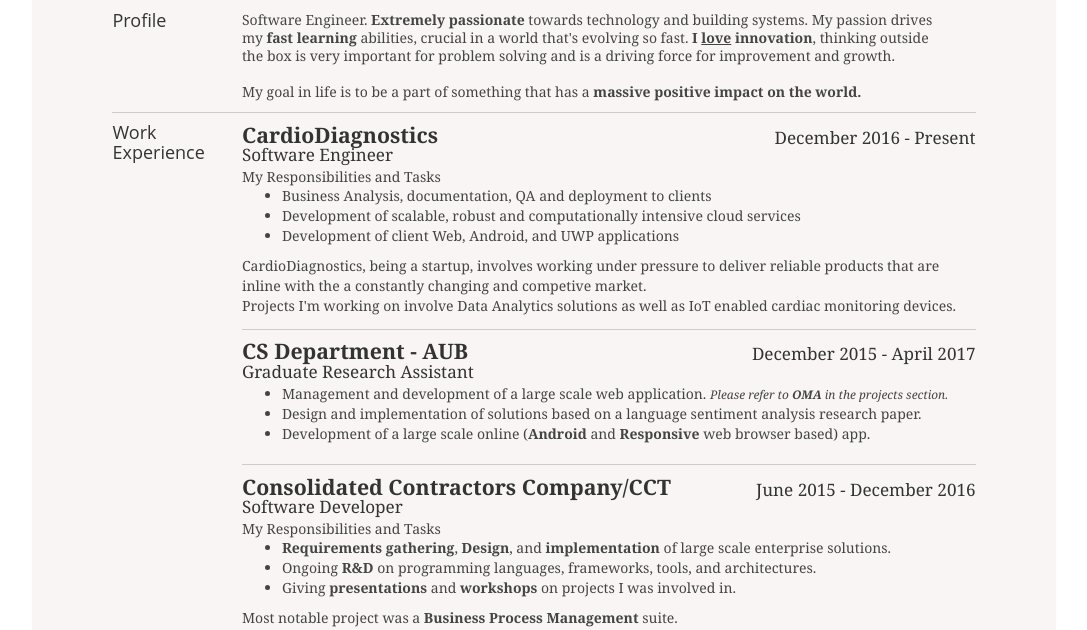
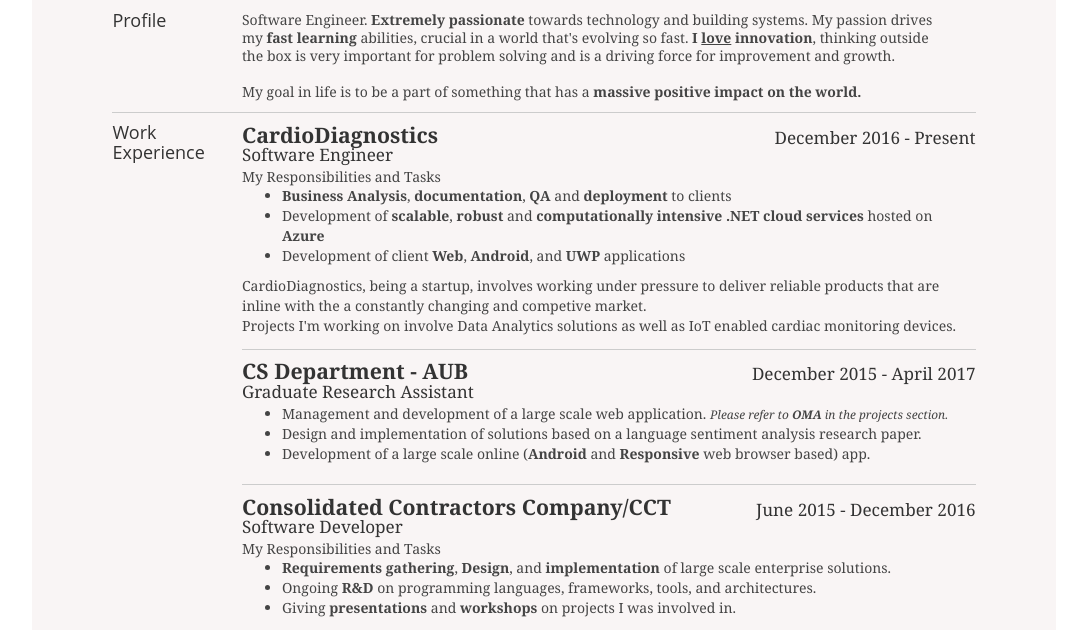
Before and after one commit to katerji92/katerji92.github.io, a website: page CV/index.html in a window 1280 px wide. Shown: the part 167-797 px from the top of the page, without its empty margins (96-1183 px from the left). Drawn offline with Linux system fonts and the light colour scheme.

Commit message:
Added some emphasis on CardioDiagnostics

```diff
--- a/CV/index.html
+++ b/CV/index.html
@@ -74,17 +74,18 @@
                                         My Responsibilities and Tasks</b>
                                             <ul>
                                                  <li>
-                                                    Business Analysis, documentation, QA and deployment to clients
+                                                    <b>Business Analysis</b>, <b>documentation</b>, <b>QA</b> and <b>deployment</b> to clients
                                                 </li>
                                                 <li>
-                                                    Development of scalable, robust and computationally intensive cloud services
+                                                    Development of <b>scalable</b>, <b>robust</b> and <b>computationally intensive</b> <b>.NET cloud services</b> hosted on <b>Azure</b>
                                                 </li>
                                                 <li>
-                                                    Development of client Web, Android, and UWP applications
+                                                    Development of client <b>Web</b>, <b>Android</b>, and <b>UWP</b> applications
                                                 </li>
                                             </ul>
                                          CardioDiagnostics, being a startup, involves working under pressure to deliver reliable products that are inline with the a constantly changing and competive market.<br/>
                                          Projects I'm working on involve Data Analytics solutions as well as IoT enabled cardiac monitoring devices.
+                                         <br/>
                                     </p>
                                 </div>
                                 <div class="job">
```
